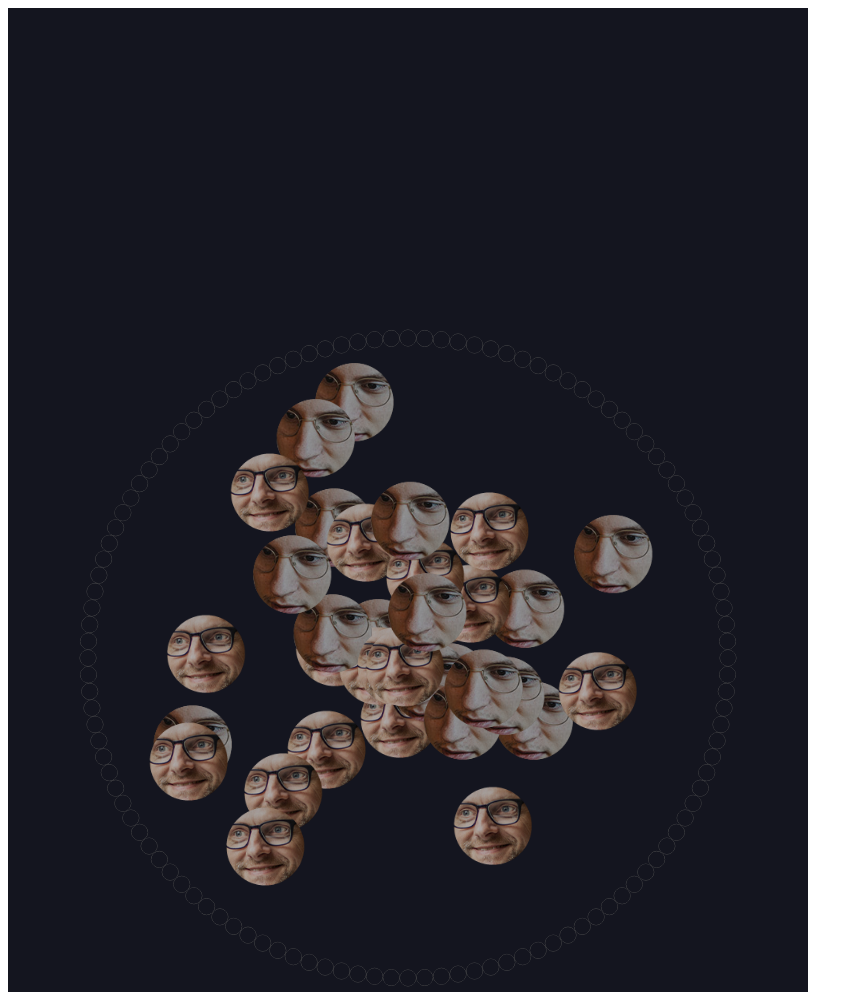
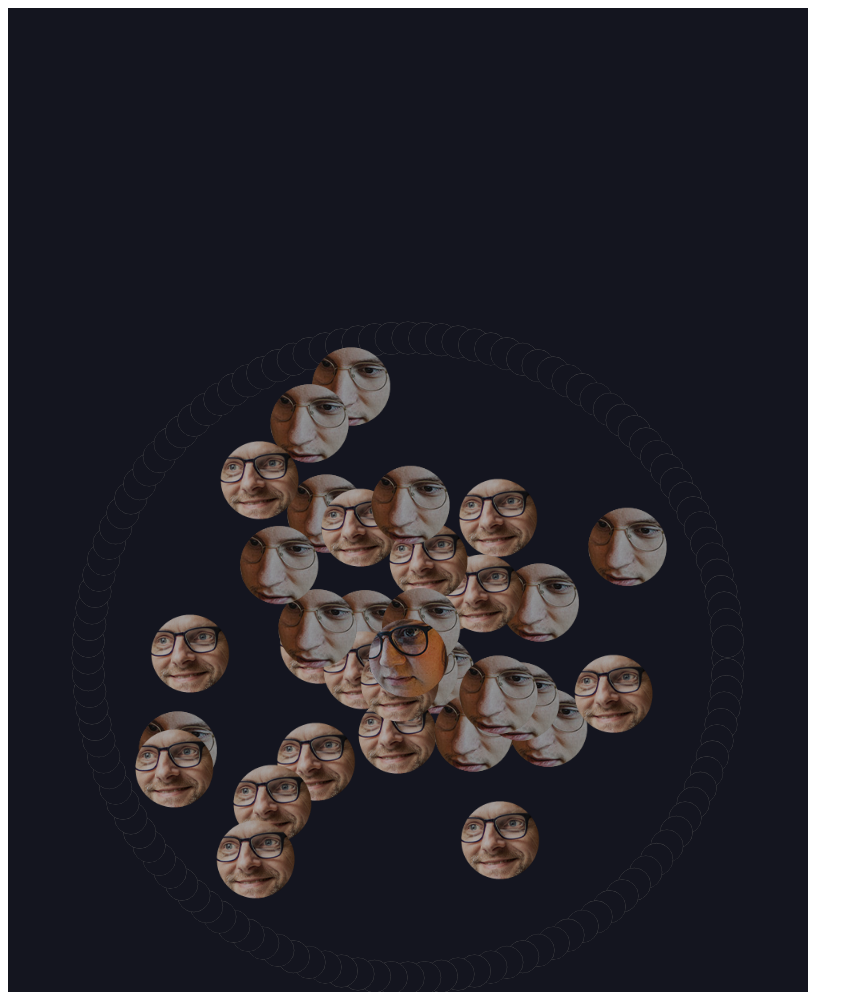
Before and after one commit to happy-bits/vinlotteri, a plain HTML site: page 04.html in a window 1280 px wide. Shown: the top 992 px of the page, without its empty margins (0-863 px from the left). Drawn offline with Linux system fonts and the light colour scheme; animation ran at ten frames a second.

Commit message:
Något som rör om

```diff
--- a/04.html
+++ b/04.html
@@ -18,13 +18,13 @@
         Example.sprites = function () {
 
             function createBoll(name) {
-                const t = wall.thickness/2
+                const t = wall.diameter / 2
 
-                const r = Math.random()*wall.radius-wall.thickness-boll.radius;
-                const angle = Math.random()*Math.PI*2;
+                const r = Math.random() * wall.radius - boll.radius;
+                const angle = Math.random() * Math.PI * 2;
 
-                const x = r*Math.cos(angle) + wall.radius
-                const y = r*Math.sin(angle) + wall.radius
+                const x = r * Math.cos(angle) + wall.radius
+                const y = r * Math.sin(angle) + wall.radius
 
                 return Bodies.circle(x, y, 98 / 2, {
                     density: 0.0005,
@@ -41,20 +41,47 @@
 
             function createWallOfCircles() {
 
-                const vDiff = Math.PI/60;
+                const vDiff = Math.PI / 60;
                 const options = { isStatic: true };
                 const circles = []
-                for(let v=0; v<Math.PI*2; v+=vDiff) {
-
-                    circles.push(Bodies.circle(Math.cos(v)*wall.radius+wall.radius, Math.sin(v)*wall.radius+wall.radius, wall.thickness/2, options))
+                for (let v = 0; v < Math.PI * 2; v += vDiff) {
+                    let x = Math.cos(v) * wall.radius + wall.radius
+                    let y = Math.sin(v) * wall.radius + wall.radius
+                    circles.push(Bodies.circle(x, y, wall.thickness, options))
                 }
                 return circles
 
             }
-            // De yttre måtten
+
+            function moveMixer() {
+
+                const position = {
+                    x: mixer.position.x,
+                    y: mixer.position.y
+                }
+
+                const force = {
+                    x: Math.random()*2-1,
+                    y: Math.random()*2-1
+                }
+                Matter.Body.applyForce(mixer, position, force)
+
+                // const v = time/10.0*Math.PI*2
+                // const r = wall.radius - wall.thickness - boll.radius - mixerRadius
+                // let x = r * Math.cos(v)+wall.radius
+                // let y = r * Math.sin(v)+wall.radius
+
+                // console.log(x, y)
+
+                // Matter.Body.translate(mixer, {x:x, y:y})
+
+            }
 
             const boll = { diameter: 98, radius: 49 }
-            const wall = { thickness: 20, diameter:800, radius:400 }
+            const wall = { thickness: 20, diameter: 800, radius: 400 }
+            const mixerRadius = 98 / 2
+
+            let time = 0
 
             // Kortare alias
 
@@ -78,7 +105,7 @@
                 engine: engine,
                 options: {
                     width: wall.diameter,
-                    height: wall.diameter+500,
+                    height: wall.diameter + 500,
                     showAngleIndicator: false,
                     wireframes: false
                 }
@@ -90,8 +117,6 @@
 
             // Static = påverkas inte av tyngdkraften (kan ej ändra position eller angle)
             // Properties för ett objekt https://brm.io/matter-js/docs/classes/Body.html#properties
-
-
 
             world.bodies = [];
 
@@ -106,6 +131,19 @@
                 Composite.add(world, [x1, x2]);
             }
 
+            const mixer = Bodies.circle(wall.radius, wall.radius, mixerRadius, {
+                density: 0.005,  // hög densitet => pressas
+                frictionAir: 0.06,
+                restitution: 0.3, // 0 => 1. Elastisitet. 0 = ingen studs
+                friction: 0.01,   // 0 => 1. O = kan glida länge. 1 = stannar direkt
+                render: {
+                    sprite: {
+                        texture: `./dearfriends/madde.png`
+                    }
+                }
+            });
+
+            Composite.add(world, mixer)
             // Låt "viewport" vara något större än scenen
 
             const lookOffset = 100
@@ -117,8 +155,15 @@
 
             document.body.onclick = () => {
 
+                // Matter.Body.setStatic(mixer, true)
+
+
                 Runner.run(runner, engine);
+                setInterval(() => {
+                    time++
+                    moveMixer()
 
+                }, 100)
             }
 
         };
```
Also changed, not shown: dearfriends/madde.png (added), 1 other file.
